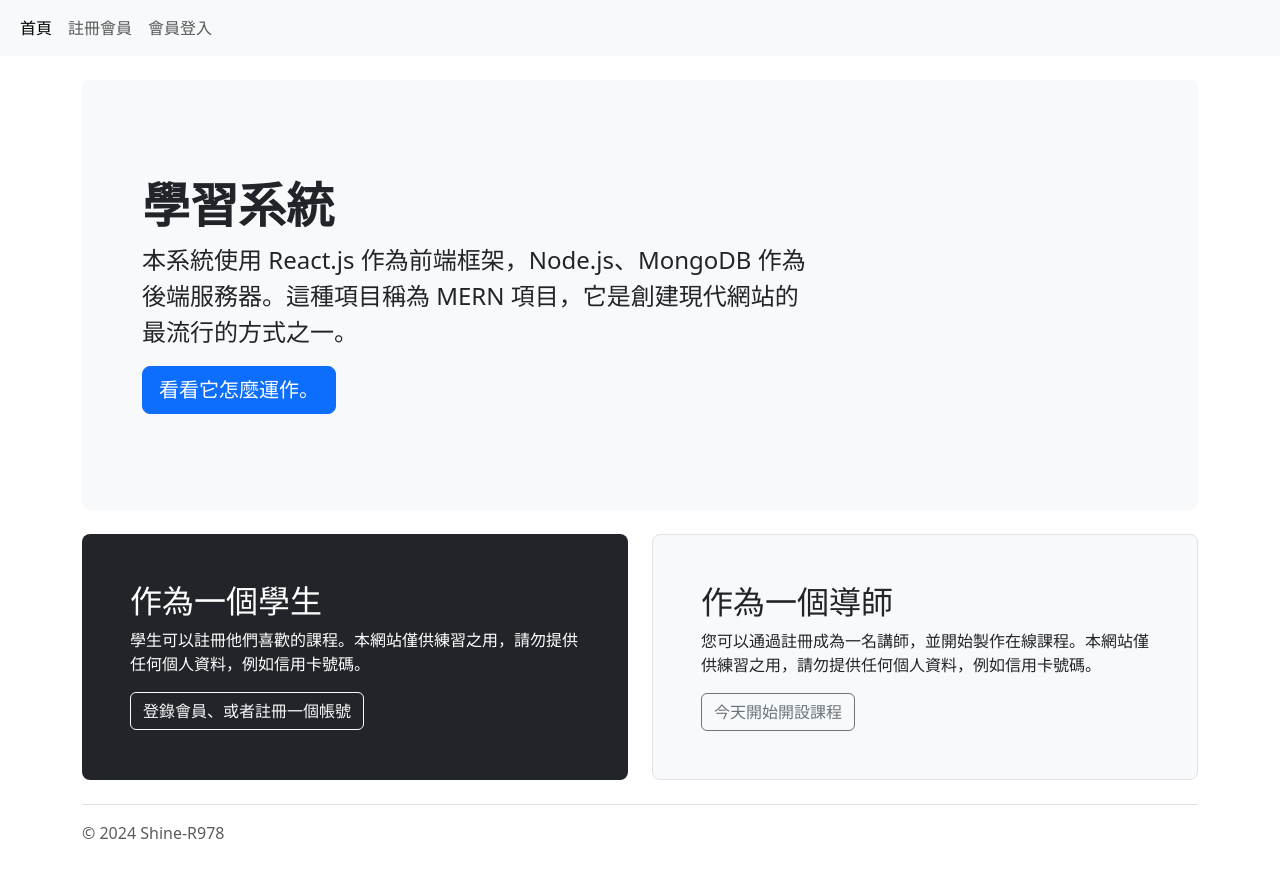
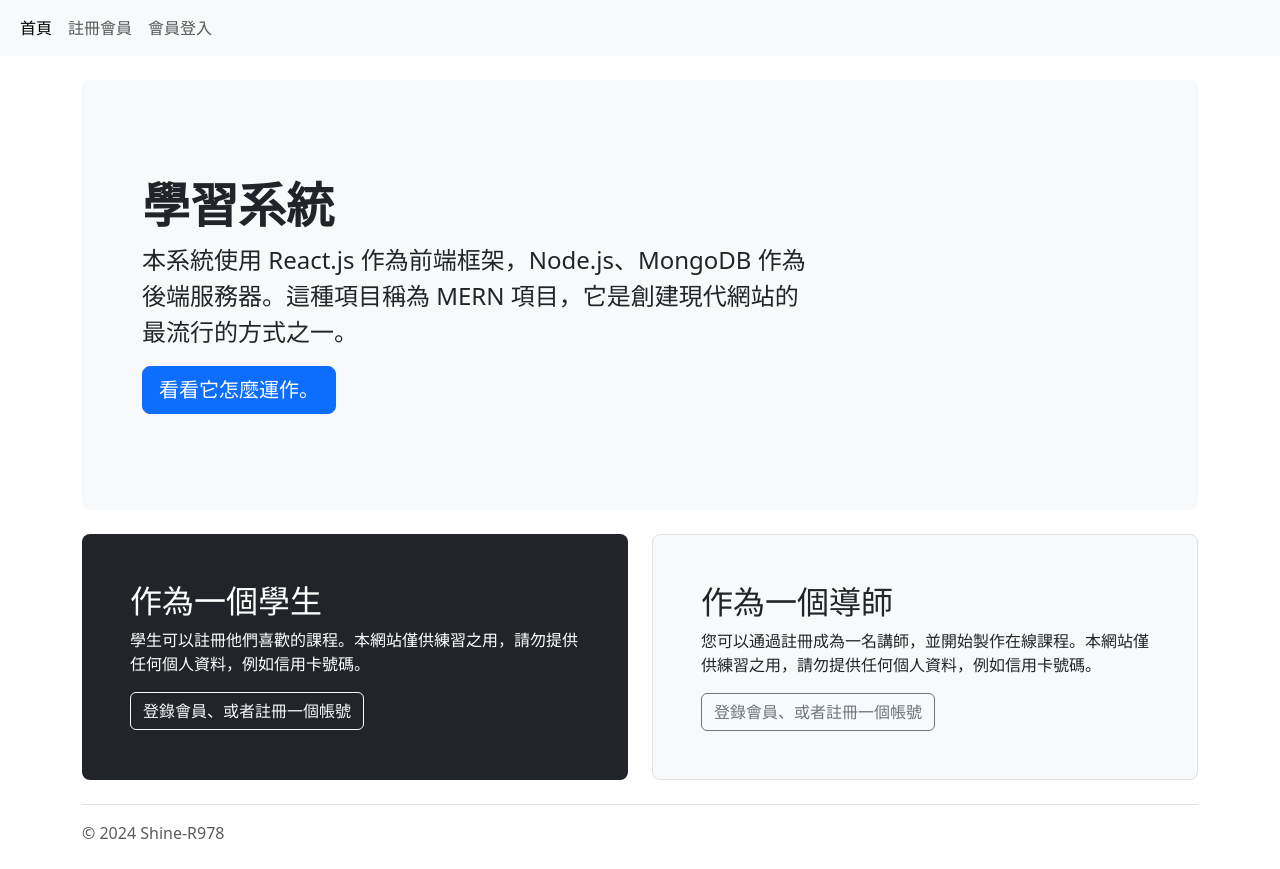
Before and after one commit to shineR978/project-9-1, a React (Create React App) app in the folder client/: page / in a window 1280 px wide. Built offline with nearby package versions, Linux system fonts and the light colour scheme.

Commit message:
更改首頁登入狀態及判斷身分，並進行渲染正確的文字內容

```diff
--- a/client/src/App.js
+++ b/client/src/App.js
@@ -21,7 +21,15 @@ function App() {
             <Layout currentUser={currentUser} setCurrentUser={setCurrentUser} />
           }
         >
-          <Route index element={<HomeComponent />} />
+          <Route
+            index
+            element={
+              <HomeComponent
+                currentUser={currentUser}
+                setCurrentUser={setCurrentUser}
+              />
+            }
+          />
           <Route path="register" element={<RegisterComponent />} />
           <Route
             path="login"
--- a/client/src/components/home-component.js
+++ b/client/src/components/home-component.js
@@ -1,6 +1,34 @@
 import React from "react";
+import { useNavigate } from "react-router-dom";
 
-const HomeComponent = () => {
+const HomeComponent = ({ currentUser }) => {
+  const navigate = useNavigate();
+  const handleLogin = () => {
+    if (!currentUser) {
+      navigate("/login");
+    } else {
+      // 根據角色導向不同頁面
+      if (currentUser.role == "instructor") {
+        navigate("/course"); // 假設這是講師的個人資料頁面路徑
+      } else {
+        navigate("/Profile"); // 假設這是學生的個人資料頁面路徑
+      }
+    }
+  };
+  const handleInstructorLogin = () => {
+    if (!currentUser) {
+      navigate("/login");
+    } else {
+      // 只有當使用者是講師時才導向課程頁面
+      if (currentUser.user.role == "instructor") {
+        navigate("/course");
+      } else {
+        alert("只有講師才能新增課程，將導向課程頁面。");
+        navigate("/course");
+      }
+    }
+  };
+
   return (
     <main>
       <div className="container py-4">
@@ -25,19 +53,36 @@ const HomeComponent = () => {
               <p>
                 學生可以註冊他們喜歡的課程。本網站僅供練習之用，請勿提供任何個人資料，例如信用卡號碼。
               </p>
-              <button className="btn btn-outline-light" type="button">
-                登錄會員、或者註冊一個帳號
+              <button
+                onClick={handleLogin}
+                className="btn btn-outline-light"
+                type="button"
+              >
+                {currentUser
+                  ? currentUser.user.role == "student"
+                    ? "導向您的個人頁面"
+                    : "您不是學生"
+                  : "登錄會員、或者註冊一個帳號"}
               </button>
             </div>
           </div>
+
           <div className="col-md-6">
             <div className="h-100 p-5 bg-light border rounded-3">
               <h2>作為一個導師</h2>
               <p>
                 您可以通過註冊成為一名講師，並開始製作在線課程。本網站僅供練習之用，請勿提供任何個人資料，例如信用卡號碼。
               </p>
-              <button className="btn btn-outline-secondary" type="button">
-                今天開始開設課程
+              <button
+                onClick={handleInstructorLogin}
+                className="btn btn-outline-secondary"
+                type="button"
+              >
+                {currentUser
+                  ? currentUser.user.role == "instructor"
+                    ? "你已經登入了，點擊導向課程頁面"
+                    : "新增的課程"
+                  : "登錄會員、或者註冊一個帳號"}
               </button>
             </div>
           </div>
```
